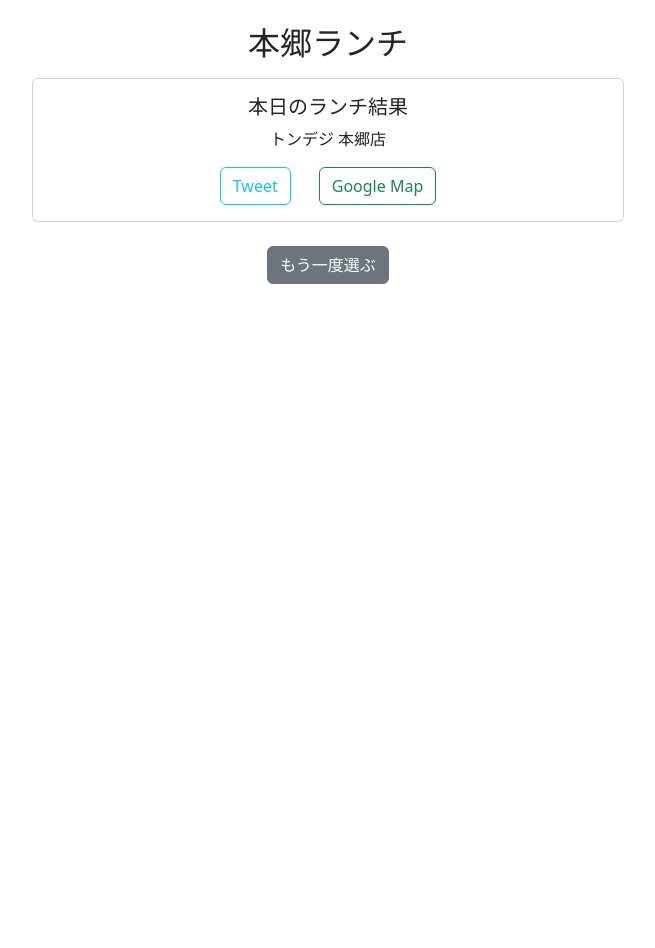
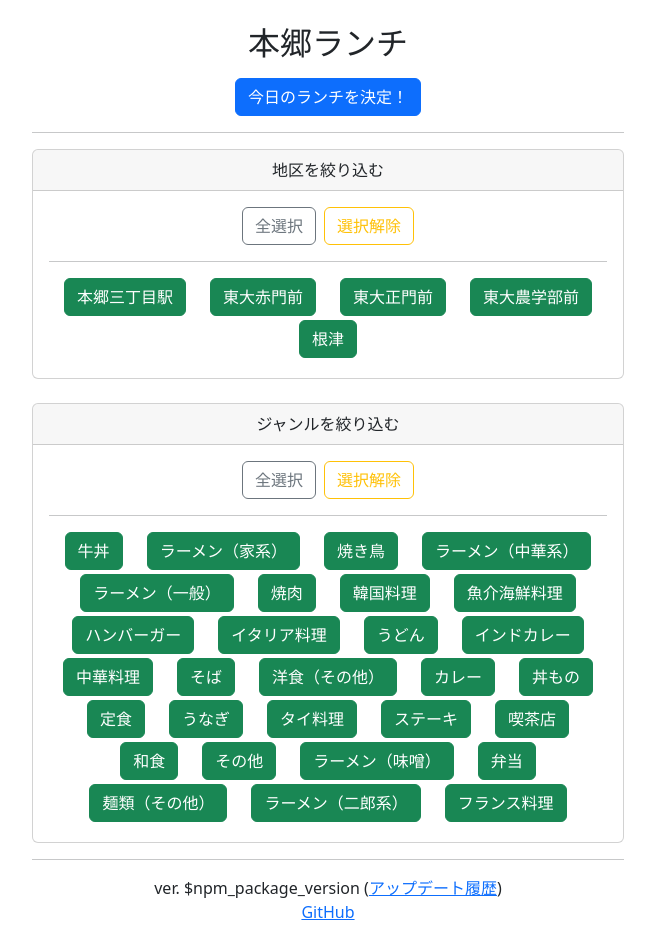
Before and after one commit to tani-cat/kasumigaseki-lunch, a React (Create React App) app: page /result in a window 1280 px wide. Shown: the whole page, without its empty margins (312-967 px from the left). Before the commit the page ends 800 px from the top, so only its background shows below. Built offline with nearby package versions, Linux system fonts and the light colour scheme.

Commit message:
ver 3 update

```diff
--- a/package.json
+++ b/package.json
@@ -1,6 +1,6 @@
 {
   "name": "hongo-lunch",
-  "version": "0.2.0",
+  "version": "0.3.0",
   "description": "suggest your lunch in Hongo area (Bunkyo, Tokyo)",
   "private": true,
   "homepage": "https://tani-cat.github.io/hongo-lunch/",
--- a/src/App.js
+++ b/src/App.js
@@ -1,23 +1,29 @@
-import React from 'react';
+import React, { useState } from 'react';
 import { Container } from 'react-bootstrap';
 import { BrowserRouter, Routes, Route } from 'react-router-dom';
 
 import './App.css';
 import { PageHome } from './components/page-home';
 import { PageResult } from './components/page-result';
+import { PageUpdate } from './components/page-update';
+import { ScrollTop } from './components/util-scroll';
 
 const Title = React.memo(() => {
   return <h2 className="mb-3">本郷ランチ</h2>;
 })
 
 export const App = () => {
+  const [result, setResult] = useState("");
+
   return (
     <BrowserRouter basename={process.env.PUBLIC_URL}>
+      <ScrollTop />
       <Container className="p-4 col-md-8 col-lg-6 text-center">
         <Title />
         <Routes>
-          <Route path="/" element={<PageHome />} />
-          <Route path="/result" element={<PageResult />} />
+          <Route path="/" element={<PageHome setResult={setResult} />} />
+          <Route path="/result" element={result ? <PageResult result={result} /> : <PageHome setResult={setResult} />} />
+          <Route path="/update" element={<PageUpdate />} />
         </Routes>
       </Container>
     </BrowserRouter >
--- a/src/components/page-home.js
+++ b/src/components/page-home.js
@@ -1,21 +1,57 @@
+import { useState } from 'react';
+
 import { Button } from 'react-bootstrap';
-// import { FilterGenre } from './filter-genre';
-// import { FilterDistrict } from './filter-district';
-import { useNavigate } from "react-router-dom";
+import { FilterCard } from './util-filter';
+import { Link, useNavigate } from "react-router-dom";
 
+import District from "../data/district.json";
+import Genre from "../data/genre.json";
+import Place from "../data/place.json";
 
-export const PageHome = () => {
+export const PageHome = ({ setResult }) => {
   const navigate = useNavigate();
+  const [districts, setDistricts] = useState(District.district.reduce((res, item) => {
+    res[item.key] = true;
+    return res;
+  }, {}));
+  const [genres, setGenres] = useState(Genre.genre.reduce((res, item) => {
+    res[item.key] = true;
+    return res;
+  }, {}));
+
+  const passResult = () => {
+    // 乱数で決定する
+    const targetDists = District.district.reduce((res, item) => {
+      if (districts[item.key]) { res.push(item.key) }
+      return res;
+    }, []);
+    const targetGenres = Genre.genre.reduce((res, item) => {
+      if (genres[item.key]) { res.push(item.key) }
+      return res;
+    }, []);
+    const targetPlace = Place.place.filter(
+      place => targetDists.includes(place.district) && targetGenres.includes(place.genre)
+    );
+    console.log(targetDists);
+    console.log(districts);
+    if (targetPlace.length === 0) {
+      alert("対象となるお店がありません。条件を変更して再度お試しください。");
+      return;
+    }
+    const resultId = Math.floor(Math.random() * targetPlace.length);
+    setResult(targetPlace[resultId]);
+    navigate("/result");
+  }
 
   return (
     <>
-      <Button variant="primary" onClick={() => navigate("/result")}>今日のランチを決定！</Button>
+      <Button variant="primary" onClick={passResult}>今日のランチを決定！</Button>
       <hr />
-      {/* <FilterGenre />
+      <FilterCard name="地区" target={District.district} states={districts} setStates={setDistricts} />
       <br />
-      <FilterDistrict />
-      <hr /> */}
-      <div>ver. {process.env.REACT_APP_VERSION}</div>
+      <FilterCard name="ジャンル" target={Genre.genre} states={genres} setStates={setGenres} />
+      <hr />
+      <div>ver. {process.env.REACT_APP_VERSION} (<Link to="/update">アップデート履歴</Link>)</div>
       <div><a href="https://www.github.com/tani-cat/hongo-lunch">GitHub</a></div>
     </>
   )
--- a/src/components/page-result.js
+++ b/src/components/page-result.js
@@ -1,18 +1,13 @@
 import { Card, Button, Row, Col } from "react-bootstrap";
 import { useNavigate } from "react-router-dom";
 
-import Place from "../data/place.json";
 
-
-export const PageResult = () => {
+export const PageResult = ({ result }) => {
   const navigate = useNavigate();
-  // 乱数で決定する
-  const resultId = Math.floor(Math.random() * Place.place.length);
-  const result = Place.place[resultId];
 
   return (
     <>
-      <Card>
+      <Card className="mb-3">
         <Card.Body>
           <Card.Title>本日のランチ結果</Card.Title>
           <Card.Text>
@@ -28,7 +23,6 @@ export const PageResult = () => {
           </Row>
         </Card.Body>
       </Card>
-      <br />
       <Button variant="secondary" onClick={() => navigate("/")}>もう一度選ぶ</Button>
     </>
   )
--- /dev/null
+++ b/src/components/page-update.js
@@ -0,0 +1,43 @@
+import { Card, Button } from "react-bootstrap";
+import { useNavigate } from "react-router-dom";
+
+import Update from "../data/update.json";
+
+const VersionCard = ({ update, latest }) => {
+  return (
+    <Card className="mb-3">
+      <Card.Header className="align-middle">
+        <strong className="fs-5">ver. {update.ver}</strong> ({update.date})
+        {latest ? <span className="ms-2 badge bg-primary">現在</span> : ""}
+      </Card.Header>
+      <Card.Body>
+        <Card.Title>{update.summary}</Card.Title>
+        <Card.Text as="div">
+          <ul>
+            {update.description.map((text, index) => { return <li key={index}>{text}</li> })}
+          </ul>
+        </Card.Text>
+      </Card.Body>
+    </Card>
+  )
+}
+
+
+export const PageUpdate = () => {
+  const navigate = useNavigate();
+  const targetUpdate = Update.update.slice(0, 10);
+
+  return (
+    <>
+      <h4>アップデート履歴</h4>
+      <div className="text-start">
+        {targetUpdate.map((update, index) => {
+          return (
+            <VersionCard update={update} key={index} latest={index === 0} />
+          )
+        })}
+      </div>
+      <Button variant="secondary" onClick={() => navigate("/")}>トップページに戻る</Button>
+    </>
+  )
+}
--- /dev/null
+++ b/src/components/util-filter.js
@@ -0,0 +1,48 @@
+
+
+import { Button, Card, Row, ToggleButton } from 'react-bootstrap';
+
+
+const CheckButton = ({ item, checked, onChange }) => {
+  return <ToggleButton type="checkbox" id={item.key} variant="outline-success" checked={checked} onChange={onChange} value={item.key}>{item.name}</ToggleButton>
+}
+
+
+export const FilterCard = ({ name, target, states, setStates }) => {
+  const handleChange = e => {
+    setStates({
+      ...states,
+      [e.target.id]: e.target.checked
+    })
+  }
+
+  const selectAll = e => {
+    const flg = e.target.name === "all";
+    setStates(target.reduce((res, item) => {
+      res[item.key] = flg;
+      return res;
+    }, {}));
+  }
+
+  return (
+    <Card>
+      <Card.Header>{name}を絞り込む</Card.Header>
+      <Card.Body>
+        <Row className="row-cols-auto justify-content-center">
+          <Button className="me-2" variant="outline-secondary" onClick={selectAll} name="all">全選択</Button>
+          <Button variant="outline-warning" onClick={selectAll} name="null">選択解除</Button>
+        </Row>
+        <hr />
+        <Row className="row-cols-auto justify-content-center">
+          {target.map(item => {
+            return (
+              <span key={item.key} className="mb-1">
+                <CheckButton item={item} checked={states[item.key]} onChange={handleChange} />
+              </span>
+            )
+          })}
+        </Row>
+      </Card.Body>
+    </Card>
+  )
+}
--- /dev/null
+++ b/src/components/util-scroll.js
@@ -0,0 +1,13 @@
+import { useEffect } from "react";
+import { useLocation } from "react-router-dom";
+
+
+export const ScrollTop = () => {
+  const { pathname } = useLocation();
+
+  useEffect(() => {
+    window.scrollTo(0, 0);
+  }, [pathname]);
+
+  return null;
+}
--- a/src/data/district.json
+++ b/src/data/district.json
@@ -19,7 +19,9 @@
     {
       "key": "nezu",
       "name": "根津"
-    },
+    }
+  ],
+  "notRegistered": [
     {
       "key": "yushima",
       "name": "湯島"
--- /dev/null
+++ b/src/data/update.json
@@ -0,0 +1,32 @@
+{
+  "update": [
+    {
+      "ver": "0.3.0",
+      "summary": "地区・ジャンルでの絞り込み機能を追加",
+      "date": "2023/03/04",
+      "description": [
+        "地区・ジャンルそれぞれを絞り込むことが可能に",
+        "全選択・選択解除のボタンも実装",
+        "アップデート履歴のページを追加"
+      ]
+    },
+    {
+      "ver": "0.2.0",
+      "summary": "店舗数を大幅増加",
+      "date": "2023/03/04",
+      "description": [
+        "抽出対象の店舗数を2→89に大幅増加",
+        "本郷三丁目・赤門前・正門前・農学部前・根津の5地区に対象を拡大",
+        "その他の地区は順次追加予定"
+      ]
+    },
+    {
+      "ver": "0.1.0",
+      "summary": "初回リリース",
+      "date": "2023/03/02",
+      "description": [
+        "基本機能のリリース"
+      ]
+    }
+  ]
+}
```
Also changed, not shown: src/components/filter-district.js (deleted, +0 -13 lines), src/components/filter-genre.js (deleted, +0 -13 lines), 1 other file (tests, documents, lock files or other folders).
